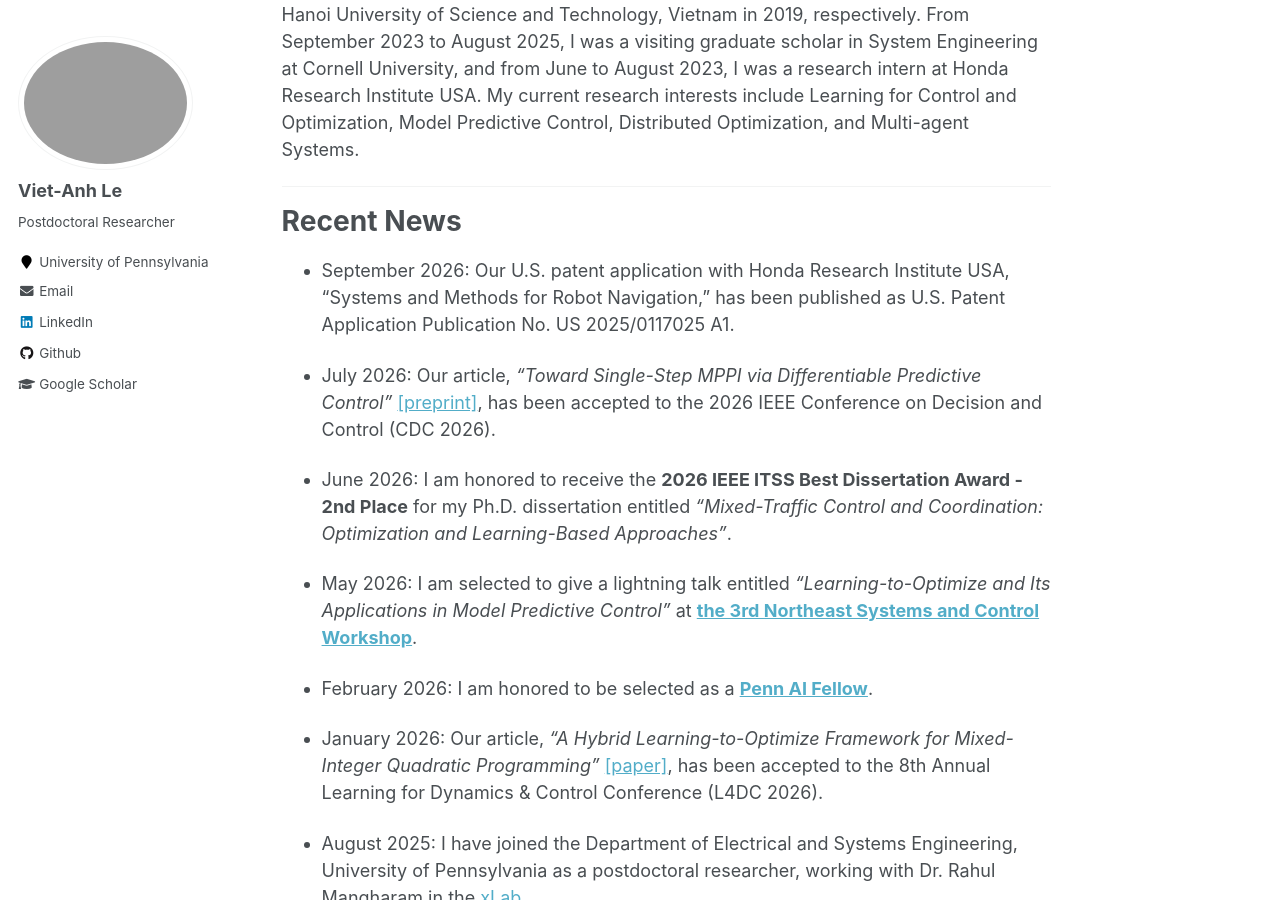
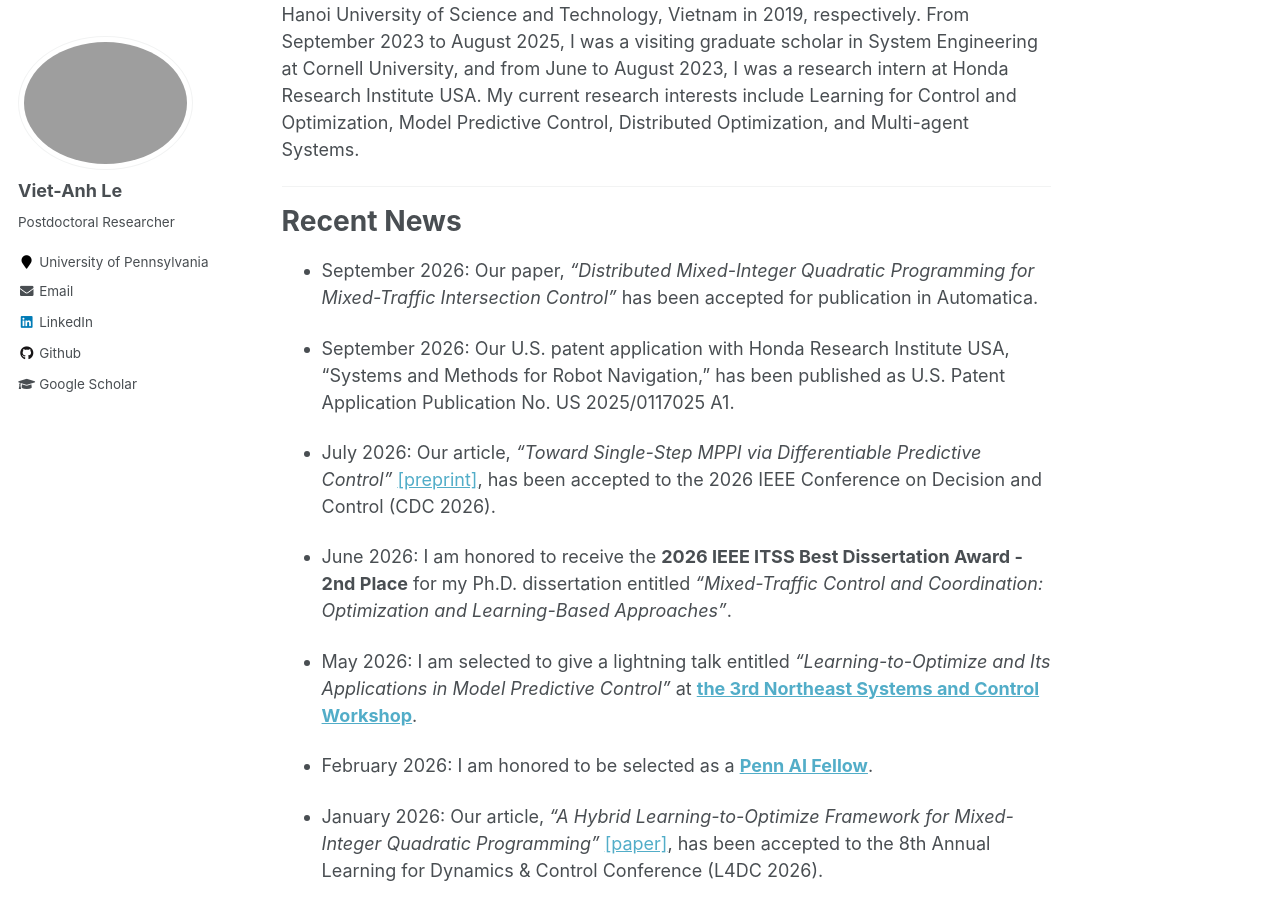
Before and after one commit to vietanhle0101/vietanhle0101.github.io, a Jekyll site: the page built from _pages/about.md, in a window 1280 px wide and 900 px high, scrolled down 681 px. Built offline with Jekyll 4.4.1, drawn with Linux system fonts in a browser that asks for light colours.

Commit message:
Update about.md

```diff
--- a/_pages/about.md
+++ b/_pages/about.md
@@ -19,6 +19,8 @@ My current research interests include Learning for Control and Optimization, Mod
 ***
 
 # Recent News
+
+* September 2026: Our paper, <em>"Distributed Mixed-Integer Quadratic Programming for Mixed-Traffic Intersection Control"</em> has been accepted for publication in Automatica.
 
 * September 2026: Our U.S. patent application with Honda Research Institute USA, "Systems and Methods for Robot Navigation," has been published as U.S. Patent Application Publication No. US 2025/0117025 A1.
 
```
